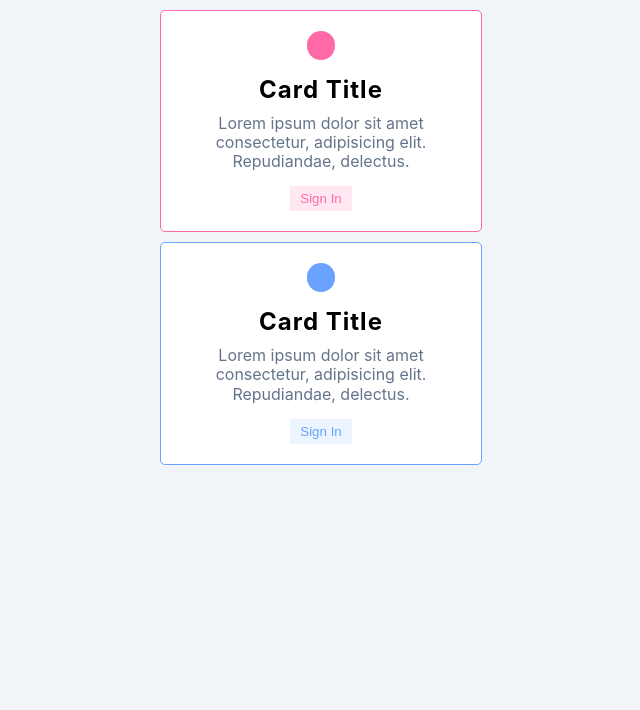
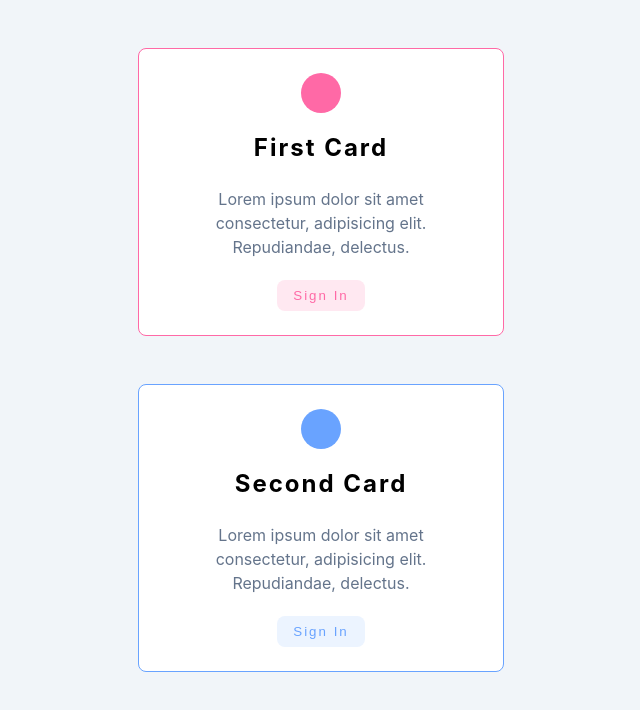
Before and after one commit to celsortc/box-model-cards, a plain HTML site: page index.html in a window 1280 px wide. Shown: the whole page, without its empty margins (319-959 px from the left). Drawn offline with Linux system fonts and the light colour scheme.

Commit message:
Update HTML and CSS

```diff
--- a/css/main.css
+++ b/css/main.css
@@ -1,6 +1,4 @@
 * {
-  margin: 0;
-  padding: 0;
 }
 
 body {
@@ -10,44 +8,37 @@ body {
 }
 
 .card {
-  padding: 10px;
+  padding: 1.5rem 2rem;
   background: #fff;
   text-align: center;
   max-width: 300px;
-  margin: 10px auto;
-  border-radius: 5px;
+  margin: 3rem auto;
+  border-radius: 0.5rem;
+  border: 1px solid transparent;
 }
 
 .card-1 {
-  border: 1px solid #ff69a6;
-}
-
-.card-2 {
-  border: 1px solid #69a3ff;
+  border-color: #ff69a6;
 }
 
 .icon {
-  height: 1.8rem;
-  width: 1.8rem;
-  border-radius: 100%;
-  margin: 10px auto;
+  height: 40px;
+  width: 40px;
+  border-radius: 50%;
+  margin: auto;
 }
 
 .card-1 .icon {
   background: #ff69a6;
 }
-.card-2 .icon {
-  background: #69a3ff;
-}
 
 .title {
   text-transform: capitalize;
-  letter-spacing: 1px;
-  padding: 5px;
+  letter-spacing: 2px;
 }
 
 .text {
-  line-height: 1.2rem;
+  line-height: 1.5;
   padding: 5px;
   color: #64748b;
 }
@@ -55,17 +46,27 @@ body {
 .btn {
   text-transform: capitalize;
   border: transparent;
-  padding: 5px 10px;
-  margin: 10px;
+  padding: 0.5rem 1rem;
+  /* margin: 10px; */
+  border-radius: 0.5rem;
+  letter-spacing: 2px;
   cursor: pointer;
 }
 
-.card-1 .btn {
+.btn-pink {
   background: #ffe8f1;
   color: #ff69a6;
 }
 
-.card-2 .btn {
+.card-2 {
+  border-color: #69a3ff;
+}
+
+.card-2 .icon {
+  background: #69a3ff;
+}
+
+.btn-blue {
   background: #ecf4ff;
   color: #69a3ff;
 }
--- a/index.html
+++ b/index.html
@@ -13,7 +13,7 @@
         <div class="icon">
 
         </div>
-        <h2 class="title">card title</h2>
+        <h2 class="title">first card</h2>
         <p class="text">Lorem ipsum dolor sit amet consectetur, adipisicing elit. Repudiandae, delectus.</p>
         <button class="btn btn-pink">sign in</button>
     </div>
@@ -23,7 +23,7 @@
         <div class="icon">
 
         </div>
-        <h2 class="title">card title</h2>
+        <h2 class="title">second card</h2>
         <p class="text">Lorem ipsum dolor sit amet consectetur, adipisicing elit. Repudiandae, delectus.</p>
         <button class="btn btn-blue">sign in</button>
     </div>
```
